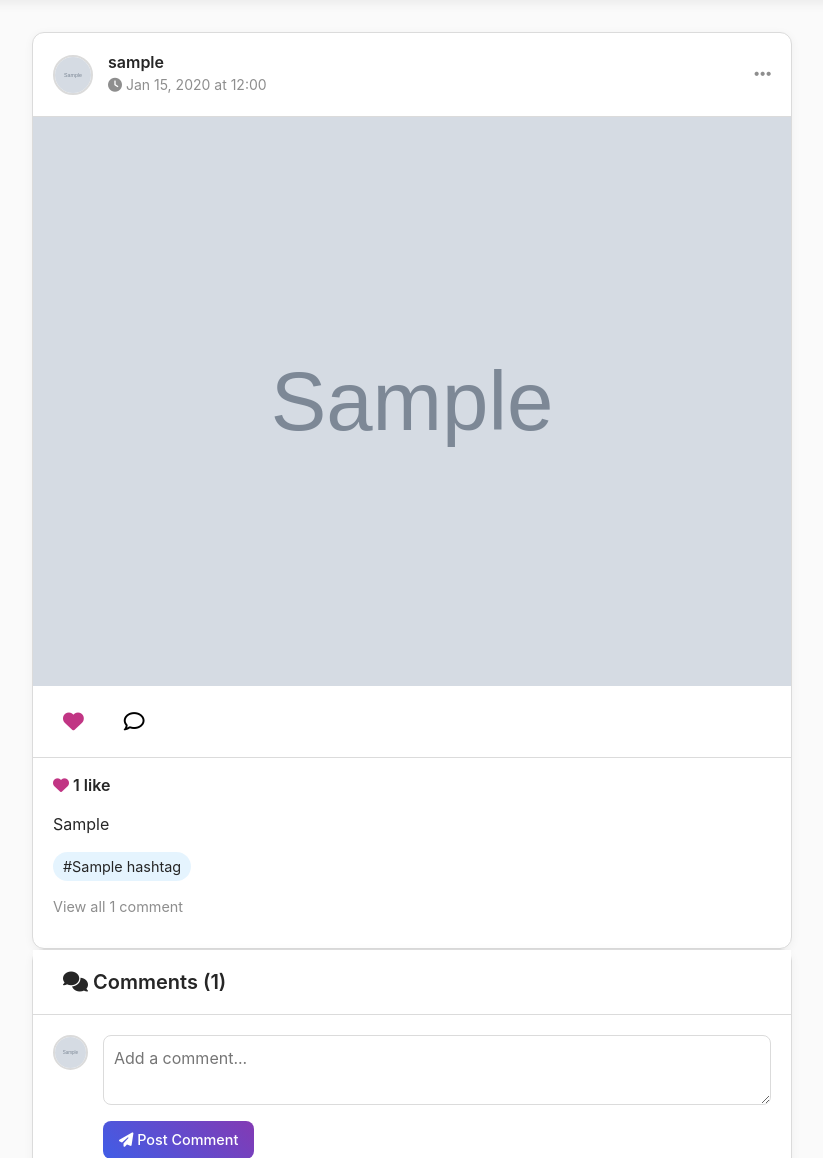
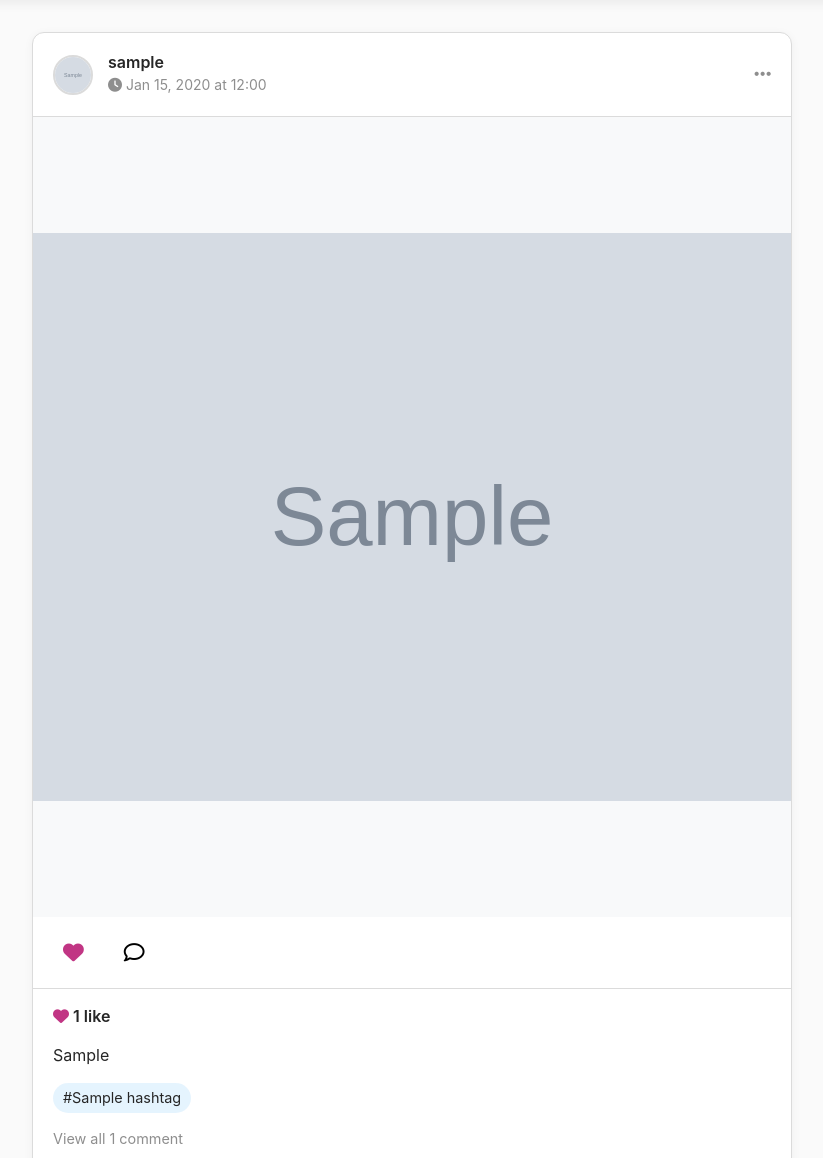
Before and after one commit to Arch0998/django-instaclone-2010, a Django app: page /posts/1/ in a window 1280 px wide. Shown: the part 68-1226 px from the top of the page, without its empty margins (228-1051 px from the left). Run offline with Django 5.2, Linux system fonts and the light colour scheme; a user stored in the database is signed in; tables that the repository leaves empty hold one stand-in row (values such as "Sample post"); grey boxes marked "Sample" are stand-in pictures.

Commit message:
Enhance post detail layout with improved image handling and styling

```diff
--- a/static/css/post_detail.css
+++ b/static/css/post_detail.css
@@ -53,12 +53,20 @@
 
 .post-image-container {
     position: relative;
+    width: 100%;
+    height: 800px;
+    overflow: hidden;
+    background-color: #f8f9fa;
+    display: flex;
+    align-items: center;
+    justify-content: center;
 }
 
 .post-main-image {
     width: 100%;
-    max-height: 600px;
-    object-fit: cover;
+    height: 100%;
+    object-fit: contain;
+    display: block;
 }
 
 .post-actions {
--- a/templates/posts/post_detail.html
+++ b/templates/posts/post_detail.html
@@ -4,7 +4,7 @@
 {% block title %}Post by {{ post.author.username }} - Instaclone 2010{% endblock %}
 
 {% block extra_css %}
-  <link rel="stylesheet" href="{% static 'css/post_detail.css' %}">
+  <link rel="stylesheet" href="{% static 'css/post_detail.css' %}?v=5">
 {% endblock %}
 
 {% block content %}
```
